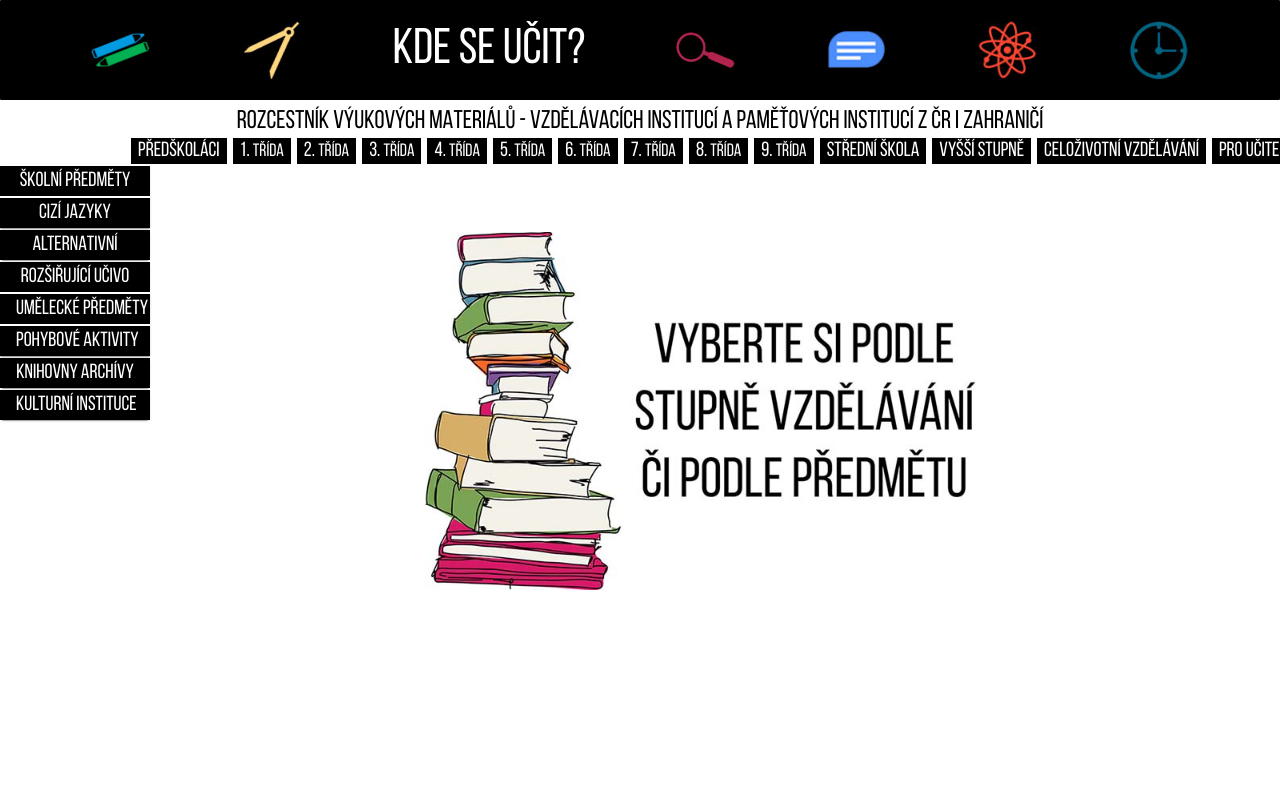
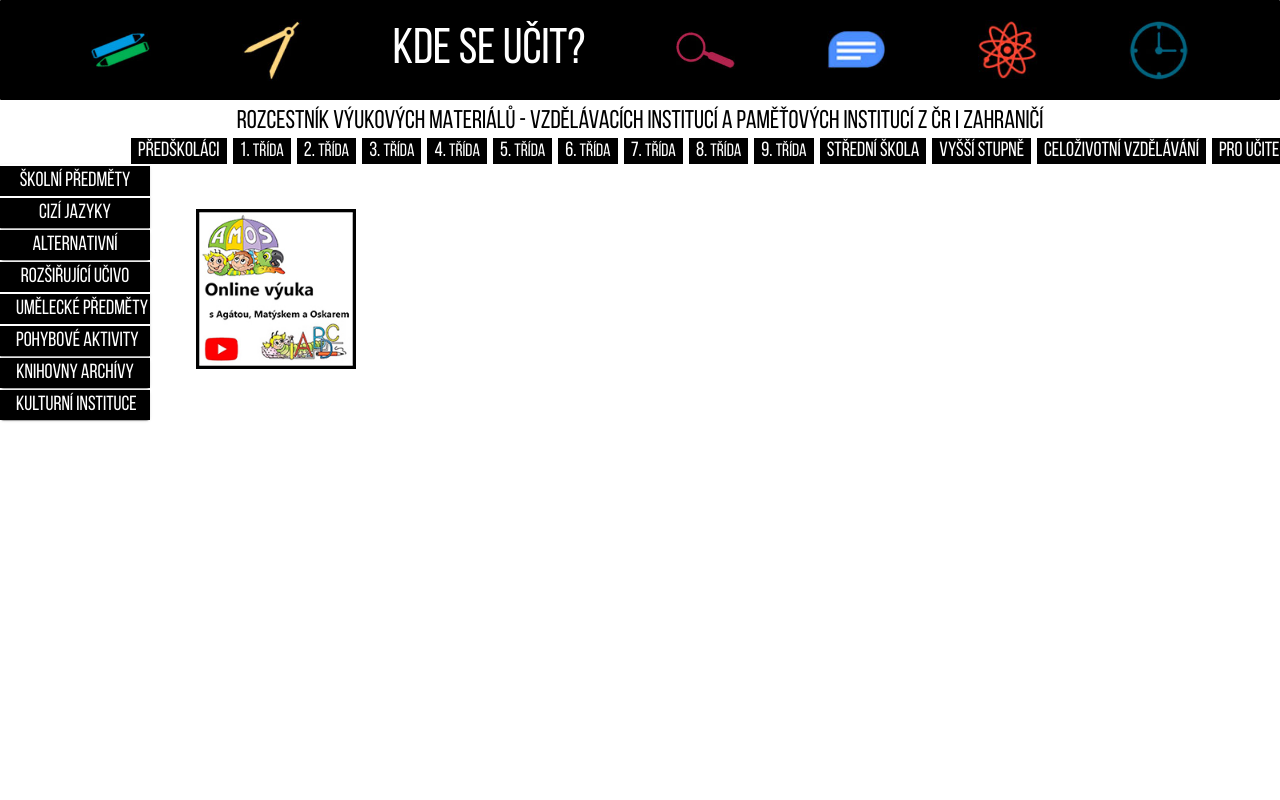
Before and after one commit to majklfly/kdeseucit, a React (Create React App) app: page /#/sloh in a window 1280 px wide. Shown: the top 800 px of the page. Built offline with nearby package versions, Linux system fonts and the light colour scheme.

Commit message:
added sloh

```diff
--- a/src/App.js
+++ b/src/App.js
@@ -65,6 +65,7 @@ import { KnihovnyScreen } from "./Screens/KnihovnyScreen";
 import { KulturniScreen } from "./Screens/KulturniScreen";
 import { UciteleScreen } from "./Screens/UciteleScreen";
 import { DesignScreen } from "./Screens/DesignScreen";
+import { SlohScreen } from "./Screens/SlohScreen";
 
 function App() {
   const [expanded, setExpanded] = useState();
@@ -85,6 +86,9 @@ function App() {
       <HashRouter basename="/#">
         <Context.Provider value={{ expanded, setExpanded }}>
           <Switch>
+            <Route path="/sloh">
+              <SlohScreen />
+            </Route>
             <Route path="/design">
               <DesignScreen />
             </Route>
--- a/src/Components/NavigaceVertikalni/NavigaceVertikalni.js
+++ b/src/Components/NavigaceVertikalni/NavigaceVertikalni.js
@@ -19,6 +19,7 @@ const predmety = {
   dejepis: "DĚJEPIS",
   chemie: "CHEMIE",
   fyzika: "FYZIKA",
+  sloh: "SLOHOVÉ CVIČENÍ",
   ekologie: "EKOLOGICKÁ VÝCHOVA",
   obcanka: "OBČANSKÁ VÝCHOVA",
   rodinka: "RODINNÁ VÝCHOVA",
--- /dev/null
+++ b/src/Components/Sloh.js
@@ -0,0 +1,17 @@
+import React from "react";
+
+import amos from "../Pics/amos.jpg";
+
+export const Sloh = () => {
+  return (
+    <div className="BoxProKarty">
+      <a
+        href="https://www.youtube.com/channel/UCu3JEcOEWv-eybsibgw2fwQ/playlists"
+        target="_blank"
+        rel="noreferrer"
+      >
+        <img className="obrazekKarty" src={amos} alt="samos" />
+      </a>
+    </div>
+  );
+};
--- /dev/null
+++ b/src/Screens/SlohScreen.js
@@ -0,0 +1,9 @@
+import React from "react";
+import "./screenstyles.css";
+
+import { Layout } from "./Layout/Layout";
+import { Sloh } from "../Components/Sloh";
+
+export const SlohScreen = () => {
+  return <Layout contentComponent={<Sloh />} />;
+};
```
